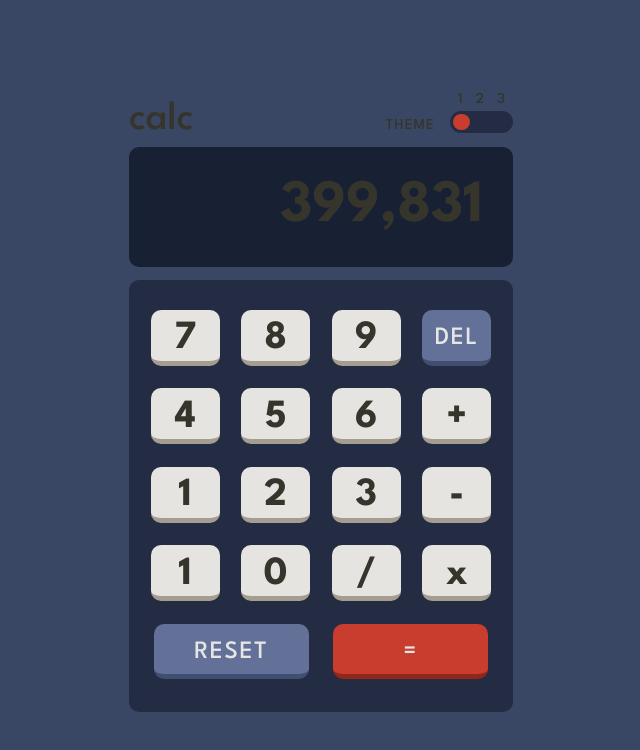
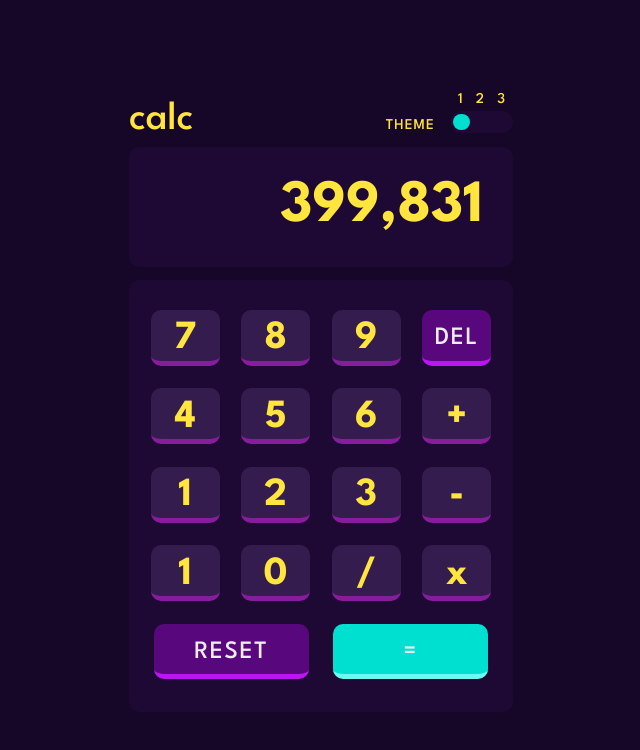
Before and after one commit to mkreive/Calculator, a website: page index.html in a window 1280 px wide. Shown: the whole page, without its empty margins (319-959 px from the left). Drawn offline with Linux system fonts and the light colour scheme.

Commit message:
styling: themes fixed

```diff
--- a/index.html
+++ b/index.html
@@ -23,7 +23,7 @@
         <title>Frontend Mentor | Calculator app</title>
     </head>
     <body>
-        <main id="app-root" class="theme-1">
+        <main id="app-root" class="theme-3">
             <div class="container">
                 <div class="wrapper">
                     <div class="header">
--- a/sass/abstracts/_variables.scss
+++ b/sass/abstracts/_variables.scss
@@ -24,9 +24,9 @@ $font-weight-light: 300;
     --color-key-shadow-2: hsl(35, 11%, 61%);
 
     // FONT
-    --font-color-main-light: hsl(0, 0%, 90%);
-    --font-color-main-dark: hsl(60, 10%, 19%);
-    --font-color-white: hsl(0, 0, 100%);
+    --font-color-main: hsl(0, 0%, 90%);
+    --font-color-numbers: hsl(60, 10%, 19%);
+    --font-color-reset: hsl(0, 0%, 93%);
 }
 
 .theme-2 {
@@ -43,9 +43,9 @@ $font-weight-light: 300;
     $color-key-shadow-2: hsl(28, 16%, 65%);
 
     // FONT
-    --font-color-main-light: hsl(0, 0%, 90%);
-    --font-color-main-dark: hsl(221, 14%, 31%);
-    --font-color-white: hsl(0, 0, 100%);
+    --font-color-main: hsl(221, 14%, 31%);
+    --font-color-numbers: hsl(221, 14%, 31%);
+    --font-color-reset: hsl(0, 0%, 93%);
 }
 
 .theme-3 {
@@ -62,8 +62,8 @@ $font-weight-light: 300;
     --color-key-shadow-2: hsl(290, 70%, 36%);
 
     // FONT
-    --font-color-main-light: hsl(0, 0%, 90%);
-    --font-color-main-dark: hsl(52, 100%, 62%);
-    --font-color-white: hsl(0, 0, 100%);
+    --font-color-main: hsl(52, 100%, 62%);
+    --font-color-numbers: hsl(52, 100%, 62%);
+    --font-color-reset: hsl(0, 0%, 93%);
 }
 //hsl(198, 20%, 13%)
--- a/sass/components/_btn.scss
+++ b/sass/components/_btn.scss
@@ -7,13 +7,13 @@
     border-radius: 1rem;
     border-bottom: 5px solid var(--color-key-shadow-2);
     font-size: $font-size-big;
-    color: var(--font-color-main-dark);
+    color: var(--font-color-numbers);
     font-weight: $font-weight-heavy;
 
     &:nth-child(4) {
         background-color: var(--color-key);
         border-bottom: 5px solid var(--color-key-shadow);
-        color: var(--font-color-main-light);
+        color: var(--font-color-reset);
         font-weight: $font-weight-medium;
         font-size: $font-size-main-2;
         letter-spacing: 0.15rem;
@@ -24,7 +24,7 @@
         height: 15%;
         background-color: var(--color-key);
         border-bottom: 5px solid var(--color-key-shadow);
-        color: var(--font-color-main-light);
+        color: var(--font-color-reset);
         font-weight: $font-weight-medium;
         font-size: $font-size-main-2;
         letter-spacing: 0.15rem;
--- a/sass/components/_toggle.scss
+++ b/sass/components/_toggle.scss
@@ -9,7 +9,7 @@
             cursor: pointer;
             border: none;
             background-color: var(--color-background-main);
-            color: var(--font-color-main-dark);
+            color: var(--font-color-main);
             font-size: $font-size-small;
             margin: 0.4rem;
         }
--- a/sass/layout/_header.scss
+++ b/sass/layout/_header.scss
@@ -5,7 +5,7 @@
     align-items: baseline;
 
     &__logo {
-        color: var(--font-color-main-dark);
+        color: var(--font-color-main);
         font-size: $font-size-big;
     }
 
@@ -16,7 +16,7 @@
         &-header {
             margin-right: 1.5rem;
             text-transform: uppercase;
-            color: var(--font-color-main-dark);
+            color: var(--font-color-main);
             font-size: $font-size-small;
             letter-spacing: 0.1rem;
         }
--- a/sass/layout/_screen.scss
+++ b/sass/layout/_screen.scss
@@ -9,7 +9,7 @@
 
     &-number {
         font-size: $font-size-very-big;
-        color: var(--font-color-main-dark);
+        color: var(--font-color-main);
         font-weight: $font-weight-heavy;
         margin-right: 3rem;
     }
```
Also changed, not shown: css/style.css.
